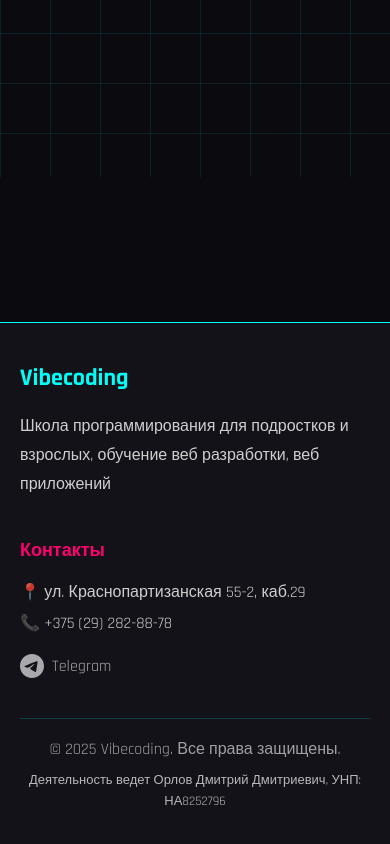
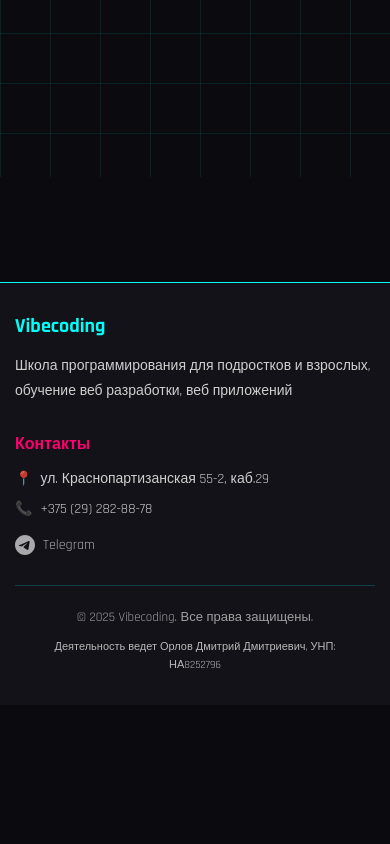
Before and after one commit to antsincgame/vibe-codiding, a React (Vite) app: page /blog/1 in a window 390 px wide. Shown: the part 667-1511 px from the top of the page. After the commit the page ends 1372 px from the top, so only its background shows below. Built offline with nearby package versions, Linux system fonts and the light colour scheme; no server answers; the database is empty.

Commit message:
Updated Footer.tsx

```diff
--- a/src/components/Footer.tsx
+++ b/src/components/Footer.tsx
@@ -5,9 +5,18 @@
 export default function Footer() {
   const navigate = useNavigate();
   const [settings, setSettings] = useState<Record<string, string>>({});
+  const [isMobile, setIsMobile] = useState(false);
 
   useEffect(() => {
     loadSettings();
+
+    const checkMobile = () => {
+      setIsMobile(window.innerWidth < 768);
+    };
+
+    checkMobile();
+    window.addEventListener('resize', checkMobile);
+    return () => window.removeEventListener('resize', checkMobile);
   }, []);
 
   const loadSettings = async () => {
@@ -32,40 +41,51 @@
     <footer style={{
       background: 'rgba(19, 19, 26, 0.9)',
       borderTop: '1px solid var(--neon-cyan)',
-      marginTop: '80px',
-      padding: '40px 20px'
+      marginTop: isMobile ? '40px' : '80px',
+      padding: isMobile ? '30px 15px' : '40px 20px'
     }}>
       <div style={{
         maxWidth: '1200px',
         margin: '0 auto',
         display: 'grid',
-        gridTemplateColumns: 'repeat(auto-fit, minmax(250px, 1fr))',
-        gap: '40px'
+        gridTemplateColumns: isMobile ? '1fr' : 'repeat(auto-fit, minmax(250px, 1fr))',
+        gap: isMobile ? '30px' : '40px'
       }}>
         <div>
           <h3 style={{
-            fontSize: '24px',
-            marginBottom: '20px',
+            fontSize: isMobile ? '20px' : '24px',
+            marginBottom: '15px',
             color: 'var(--neon-cyan)'
           }}>
             {settings.school_name || 'Vibecoding'}
           </h3>
-          <p style={{ opacity: 0.8, lineHeight: '1.8' }}>
+          <p style={{
+            opacity: 0.8,
+            lineHeight: '1.8',
+            fontSize: isMobile ? '14px' : '16px'
+          }}>
             {settings.about_text || 'Школа программирования для подростков и взрослых, обучение веб разработки, веб приложений'}
           </p>
         </div>
 
         <div>
           <h4 style={{
-            fontSize: '18px',
-            marginBottom: '20px',
+            fontSize: isMobile ? '16px' : '18px',
+            marginBottom: '15px',
             color: 'var(--neon-pink)'
           }}>
             Контакты
           </h4>
-          <div style={{ display: 'flex', flexDirection: 'column', gap: '10px', opacity: 0.8 }}>
-            <div>
-              📍 <a
+          <div style={{
+            display: 'flex',
+            flexDirection: 'column',
+            gap: '12px',
+            opacity: 0.8,
+            fontSize: isMobile ? '14px' : '16px'
+          }}>
+            <div style={{ display: 'flex', alignItems: 'flex-start', gap: '8px' }}>
+              <span style={{ flexShrink: 0 }}>📍</span>
+              <a
                 href="https://yandex.by/maps/-/CLDYuCZU"
                 target="_blank"
                 rel="noopener noreferrer"
@@ -80,8 +100,9 @@
                 {settings.address || 'ул. Краснопартизанская 55-2, каб.29'}
               </a>
             </div>
-            <div>
-              📞 <a
+            <div style={{ display: 'flex', alignItems: 'center', gap: '8px' }}>
+              <span style={{ flexShrink: 0 }}>📞</span>
+              <a
                 href="https://wa.me/375292828878"
                 target="_blank"
                 rel="noopener noreferrer"
@@ -96,7 +117,7 @@
                 {settings.phone || '+375 (29) 282-88-78'}
               </a>
             </div>
-            <div style={{ display: 'flex', gap: '15px', marginTop: '10px', alignItems: 'center' }}>
+            <div style={{ display: 'flex', gap: '15px', marginTop: '5px', alignItems: 'center' }}>
               <a
                 href="https://t.me/dzmitryarlou"
                 target="_blank"
@@ -122,8 +143,8 @@
                 }}
               >
                 <svg
-                  width="24"
-                  height="24"
+                  width={isMobile ? "20" : "24"}
+                  height={isMobile ? "20" : "24"}
                   viewBox="0 0 24 24"
                   fill="currentColor"
                   style={{ flexShrink: 0 }}
@@ -140,17 +161,20 @@
 
       <div style={{
         maxWidth: '1200px',
-        margin: '40px auto 0',
+        margin: isMobile ? '30px auto 0' : '40px auto 0',
         paddingTop: '20px',
+        paddingLeft: isMobile ? '15px' : '0',
+        paddingRight: isMobile ? '15px' : '0',
         borderTop: '1px solid rgba(0, 255, 249, 0.2)',
         textAlign: 'center'
       }}>
-        <div style={{ opacity: 0.6 }}>
+        <div style={{ opacity: 0.6, marginBottom: '12px' }}>
           <span
             onClick={handleCopyrightClick}
             style={{
               cursor: 'pointer',
-              transition: 'opacity 0.3s'
+              transition: 'opacity 0.3s',
+              fontSize: isMobile ? '13px' : '14px'
             }}
             onMouseEnter={(e) => e.currentTarget.style.opacity = '1'}
             onMouseLeave={(e) => e.currentTarget.style.opacity = '0.6'}
@@ -159,10 +183,10 @@
           </span>
         </div>
         <div style={{
-          marginTop: '10px',
-          fontSize: '13px',
+          fontSize: isMobile ? '11px' : '13px',
           opacity: 0.7,
-          lineHeight: '1.6'
+          lineHeight: '1.6',
+          padding: isMobile ? '0 10px' : '0'
         }}>
           Деятельность ведет Орлов Дмитрий Дмитриевич, УНП: НА8252796
         </div>
```
